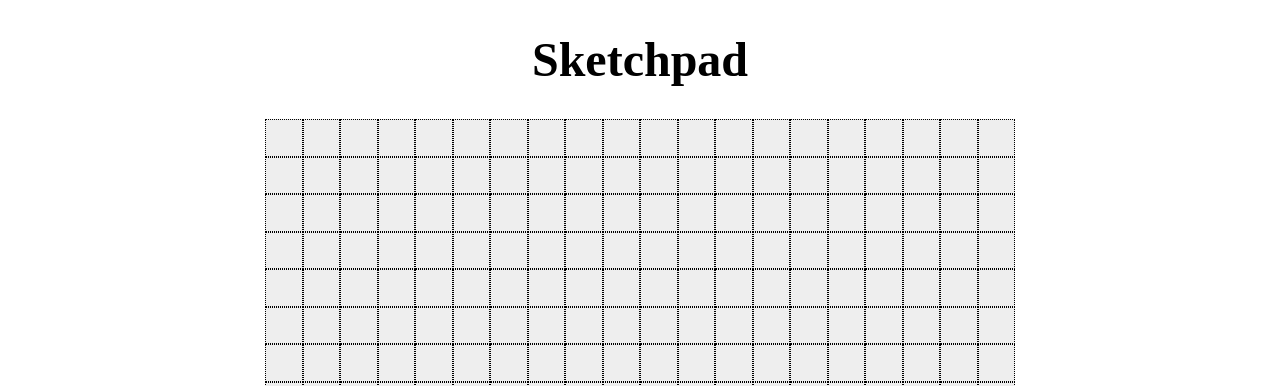
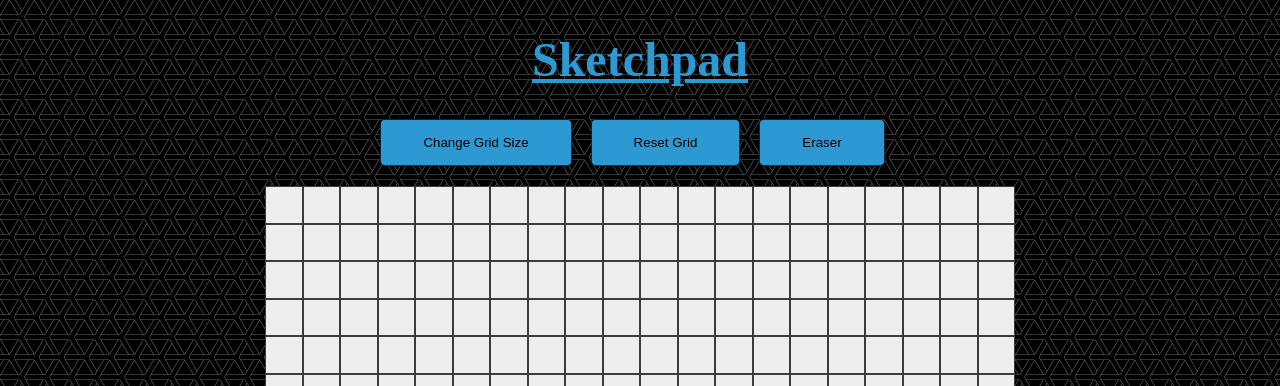
Before and after one commit to guyroberts21/Sketchpad-v2, a plain HTML site: page index.html in a window 1280 px wide. Shown: the top 386 px of the page. Drawn offline with Linux system fonts and the light colour scheme.

Commit message:
CSS Styling added to the Sketchpad

```diff
--- a/index.html
+++ b/index.html
@@ -9,8 +9,10 @@
 <body>
     <h1 class="content">Sketchpad</h1>
 
-    <div class="buttons">
-
+    <div class="button-container">
+        <button class="button" id="resize">Change Grid Size</button>
+        <button class="button" id="reset">Reset Grid</button>
+        <button class="button" id="erase">Eraser</button>
     </div>
 
     <div id="grid"></div>
--- a/main.css
+++ b/main.css
@@ -1,8 +1,17 @@
+/* Main styling */
+body {
+    text-align: center;
+    background-image: url("webb-dark/webb-dark.png");
+}
+
 .content {
+    color: #2d99d2;
     text-align: center;
+    text-decoration: underline;
     font-size: 3em;
 }
 
+/* The grid */
 #grid {
     width: 750px;
     height: 750px;
@@ -12,5 +21,15 @@
 }
 
 .square {
-    border: 1px dotted black;
+    border: 1px solid rgba(0, 0, 0, .75);
 }
+
+/* Buttons */
+.button {
+    padding: 15px 42px;
+    margin: 0 15px 20px 0;
+    background-color: #2d99d2;
+    border: 1px solid rgba(0, 0, 0, .75);
+    border-radius: 5px;
+    cursor: pointer;
+}
```
